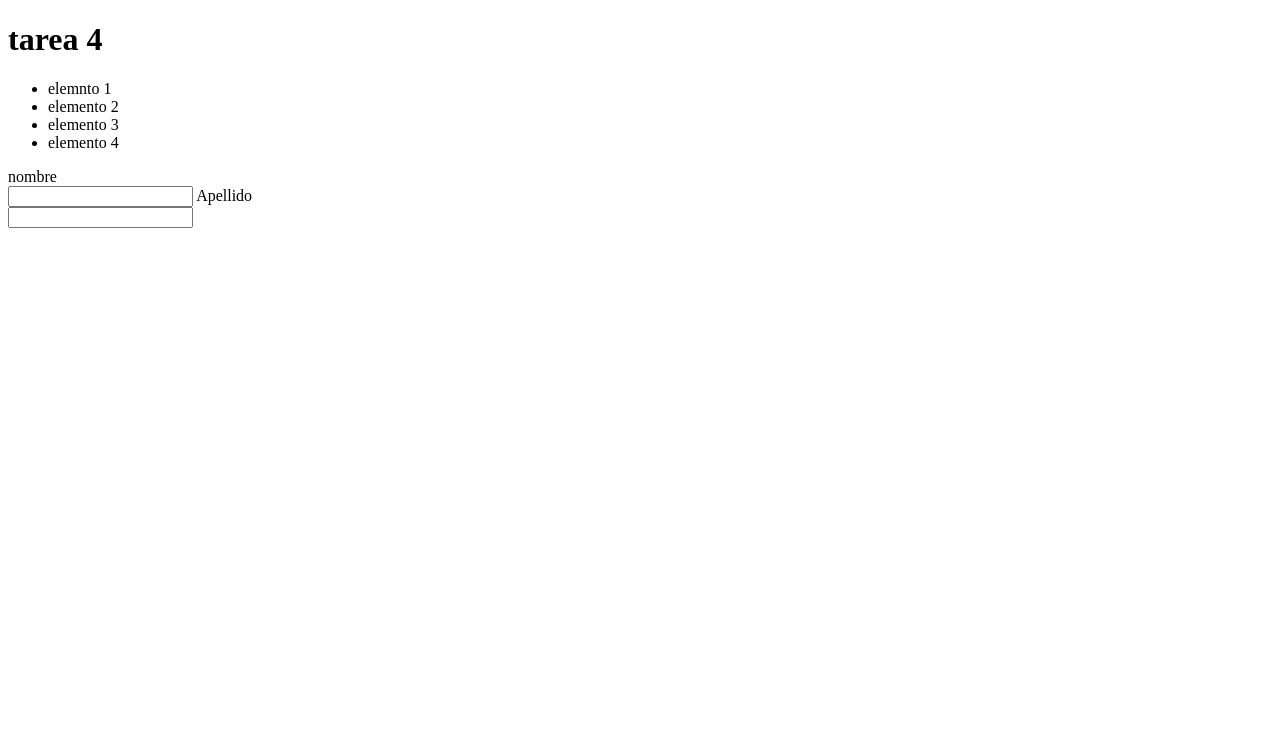
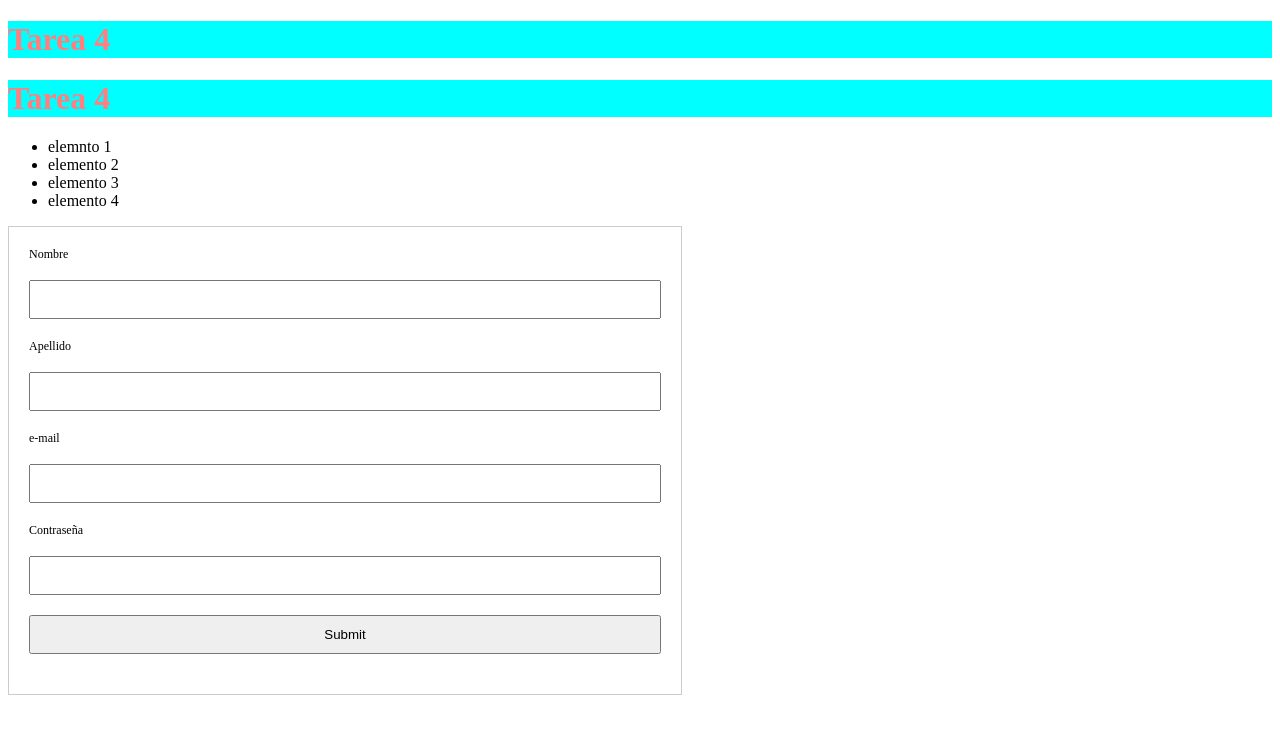
Before and after one commit to Samanta3010/tarea-4-5, a plain HTML site: page tarea 4/index.html in a window 1280 px wide. Drawn offline with Linux system fonts and the light colour scheme.

Commit message:
Update index.html

```diff
--- a/tarea 4/index.html
+++ b/tarea 4/index.html
@@ -5,29 +5,33 @@
     <meta name="viewport" content="width=, initial-scale=1.0">
     <title>Document</title>
 </head>
+<link rel="stylesheet" href="./css/styles.css">
 <body>
-    <h1> tarea 4 </h1>
+    <div> <h1> Tarea 4 </h1>
+     </div>
+    <h1> Tarea 4 </h1>
     <ul>
 <li>elemnto 1</li>
 <li>elemento 2</li>
 <li>elemento 3</li>
 <li>elemento 4</li>
 
-
-
     </ul>
- <form action="" class=" formulario">
-<label for=" nombre">nombre</label><br>
-<input type="text" name="
-nombre">
-<label for="apellido">Apellido</label><br>
-            <input type="text" name="apellido"><br>
-
-
-
 
  </form>
+ <form action="" class="form">
+             <label for="nombre">Nombre</label><br>
+             <input type="text" name="nombre"><br>
+             <label for="apellido">Apellido</label><br>
+             <input type="text" name="apellido"><br>
+             <label type="email">e-mail</label><br>
+             <input type="email" name="email"><br>
+             <label for="contraseña">Contraseña</label><br>
+             <input type="password" name="contraseña">
 
+             <input type="submit">
+
+         </form>
 
 
 </body>
```
